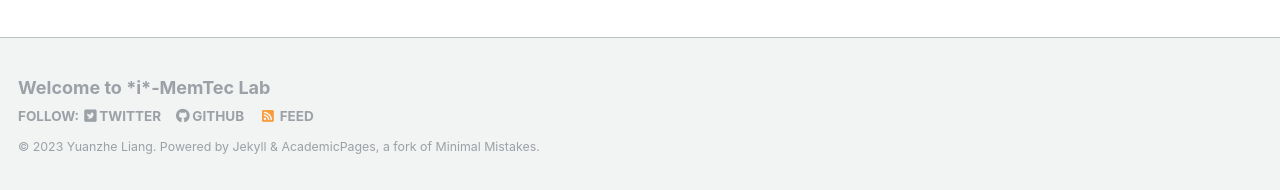
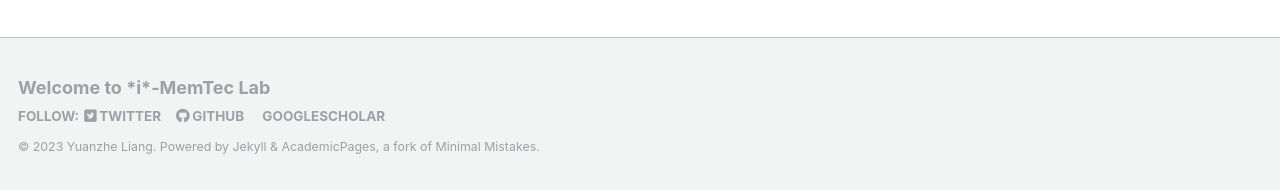
Before and after one commit to yuanzheliang/yuanzheliang.github.io, a Jekyll site: the page built from _pages/talkmap.html, in a window 1280 px wide and 1147 px high. Shown: the part 954-1144 px from the top of the window. Built offline with Jekyll 4.4.1, drawn with Linux system fonts in a browser that asks for light colours; nearby versions of some CDN libraries; some web fonts are replaced.

Commit message:
Update footer.html

```diff
--- a/_includes/footer.html
+++ b/_includes/footer.html
@@ -15,10 +15,10 @@
     {% if site.author.github %}
       <li><a href="{{ site.author.github }}"><i class="fab fa-github" aria-hidden="true"></i> GitHub</a></li>
     {% endif %}
-    {% if site.author.bitbucket %}
-      <li><a href="http://bitbucket.org/{{ site.author.bitbucket }}"><i class="fab fa-bitbucket" aria-hidden="true"></i> Bitbucket</a></li>
-    {% endif %}
-    <li><a href="{% if site.atom_feed.path %}{{ site.atom_feed.path }}{% else %}{{ base_path }}/feed.xml{% endif %}"><i class="fa fa-fw fa-rss-square" aria-hidden="true"></i> {{ site.data.ui-text[site.locale].feed_label | default: "Feed" }}</a></li>
+    {% if site.author.googlescholar %}
+      <li><a href="{{ site.author.googlescholar }}"><i class="fab fa-googlescholar" aria-hidden="true"></i> googlescholar</a></li>
+<!--     {% endif %}
+    <li><a href="{% if site.atom_feed.path %}{{ site.atom_feed.path }}{% else %}{{ base_path }}/feed.xml{% endif %}"><i class="fa fa-fw fa-rss-square" aria-hidden="true"></i> {{ site.data.ui-text[site.locale].feed_label | default: "Feed" }}</a></li> -->
   </ul>
 </div>
 
```
